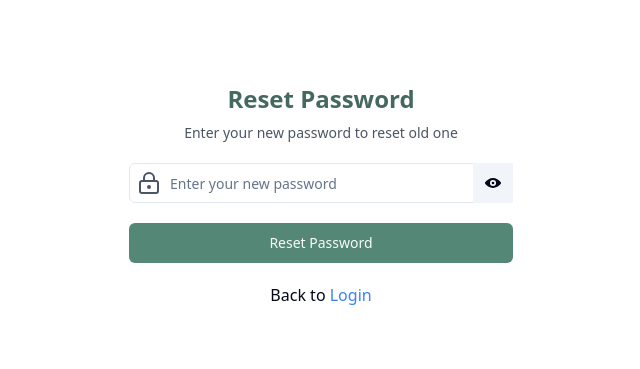
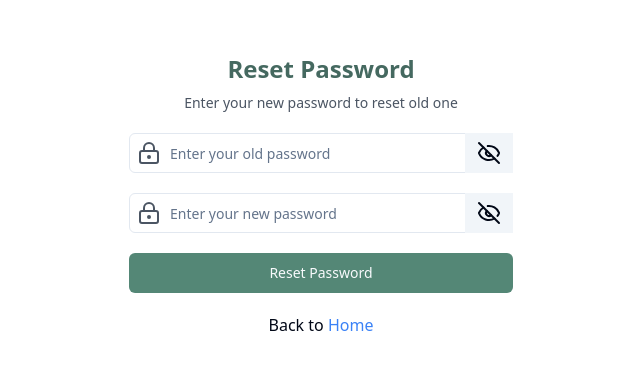
Before and after one commit to Vermasaiyam/Feasto, a React (Vite) app in the folder frontend/: page /reset-password in a window 1280 px wide. Shown: the part 205-574 px from the top of the page, without its empty margins (319-959 px from the left). Built offline with nearby package versions, Linux system fonts and the light colour scheme; no server answers.

Commit message:
reset password page

```diff
--- a/frontend/src/auth/ResetPassword.tsx
+++ b/frontend/src/auth/ResetPassword.tsx
@@ -1,34 +1,99 @@
-import { Button } from "@/components/ui/button"
-import { Input } from "@/components/ui/input"
-import { ViewIcon, ViewOffIcon } from "@chakra-ui/icons"
-import { Loader2, LockKeyholeIcon } from "lucide-react"
-import { useState } from "react"
-import { Link } from "react-router-dom"
+import { Button } from "@/components/ui/button";
+import { Input } from "@/components/ui/input";
+import { Eye, EyeOff, Loader2, LockKeyholeIcon } from "lucide-react";
+import { useState } from "react";
+import { Link, useNavigate } from "react-router-dom";
+import { useUserStore } from "@/store/useUserStore"
+import { ResetPasswordInputState, userResetPasswordSchema } from "@/schema/userSchema";
+
 
 const ResetPassword = () => {
+
+    const navigate = useNavigate();
+
+    const [errors, setErrors] = useState<Partial<ResetPasswordInputState>>({});
+
     const [show, setShow] = useState<boolean>(false);
+    const [show1, setShow1] = useState<boolean>(false);
+
+    const [input, setInput] = useState<ResetPasswordInputState>({
+        oldPassword: "",
+        newPassword: "",
+    });
+
+    const changeEventHandler = (e: React.ChangeEvent<HTMLInputElement>) => {
+        const { name, value } = e.target;
+        setInput({ ...input, [name]: value });
+    }
+
     const handleClick = () => setShow(!show);
 
-    const [newPassword, setNewPassword] = useState<string>("");
-    const loading = false;
+
+    const { resetPassword, loading } = useUserStore();
+
+    const handleSubmit = async (e: React.FormEvent) => {
+        e.preventDefault();
+
+        const result = userResetPasswordSchema.safeParse(input);
+        if (!result.success) {
+            const fieldErrors = result.error.formErrors.fieldErrors;
+            setErrors(fieldErrors as Partial<ResetPasswordInputState>);
+            return;
+        }
+
+        try {
+            await resetPassword(input);
+            navigate('/profile')
+        } catch (error) {
+            console.log(error);
+        }
+    };
 
     return (
         <div className="flex items-center justify-center min-h-screen w-full">
-            <form className="flex flex-col gap-5 md:p-8 w-full max-w-md rounded-lg mx-4">
+            <form className="flex flex-col gap-5 md:p-8 w-full max-w-md rounded-lg mx-4" onSubmit={handleSubmit}>
                 <div className="text-center">
                     <h1 className="font-extrabold text-hoverGreen text-2xl mb-2 dark:text-yellow-50">Reset Password</h1>
                     <p className="text-sm text-gray-600 dark:text-gray-400">Enter your new password to reset old one</p>
                 </div>
                 <div className="relative w-full">
                     <Input
+                        type={show1 ? "text" : "password"}
+                        name="oldPassword"
+                        value={input.oldPassword}
+                        onChange={changeEventHandler}
+                        placeholder="Enter your old password"
+                        className="pl-10"
+                        required
+                    />
+                    <LockKeyholeIcon className="absolute inset-y-2 left-2 text-gray-600 pointer-events-none" />
+                    {errors && (
+                        <span className="text-xs text-red-500">{errors.oldPassword}</span>
+                    )}
+                    <button
+                        className="absolute inset-y-0 right-0 h-10 flex items-center px-3 bg-slate-100 dark:bg-[#2E3A52] focus:outline-none"
+                        onClick={(e) => {
+                            e.preventDefault();
+                            setShow1(!show1);
+                        }}
+                    >
+                        {show1 ? <Eye /> : <EyeOff />}
+                    </button>
+                </div>
+                <div className="relative w-full">
+                    <Input
                         type={show ? "text" : "password"}
-                        value={newPassword}
-                        onChange={(e) => setNewPassword(e.target.value)}
+                        name="newPassword"
+                        value={input.newPassword}
+                        onChange={changeEventHandler}
                         placeholder="Enter your new password"
                         className="pl-10"
                         required
                     />
                     <LockKeyholeIcon className="absolute inset-y-2 left-2 text-gray-600 pointer-events-none" />
+                    {errors && (
+                        <span className="text-xs text-red-500">{errors.newPassword}</span>
+                    )}
                     <button
                         className="absolute inset-y-0 right-0 h-10 flex items-center px-3 bg-slate-100 dark:bg-[#2E3A52] focus:outline-none"
                         onClick={(e) => {
@@ -36,23 +101,27 @@ const ResetPassword = () => {
                             handleClick();
                         }}
                     >
-                        {show ? <ViewOffIcon /> : <ViewIcon />}
+                        {show ? <Eye /> : <EyeOff />}
                     </button>
                 </div>
                 {
                     loading ? (
-                        <Button disabled className="bg-green hover:bg-hoverGreen dark:text-white"><Loader2 className="mr-2 h-4 w-4 animate-spin" /> Please wait</Button>
+                        <Button disabled className="bg-green hover:bg-hoverGreen dark:text-white">
+                            <Loader2 className="mr-2 h-4 w-4 animate-spin" /> Please wait
+                        </Button>
                     ) : (
-                        <Button className="bg-green hover:bg-hoverGreen dark:text-white">Reset Password</Button>
+                        <Button type="submit" className="bg-green hover:bg-hoverGreen dark:text-white">
+                            Reset Password
+                        </Button>
                     )
                 }
                 <span className="text-center">
                     Back to{" "}
-                    <Link to="/login" className="text-blue-500 hover:underline">Login</Link>
+                    <Link to="/" className="text-blue-500 hover:underline">Home</Link>
                 </span>
             </form>
         </div>
-    )
-}
+    );
+};
 
-export default ResetPassword
+export default ResetPassword;
--- a/frontend/src/schema/userSchema.ts
+++ b/frontend/src/schema/userSchema.ts
@@ -15,3 +15,10 @@ export const userLoginSchema = z.object({
 });
 
 export type LoginInputState = z.infer<typeof userLoginSchema>;
+
+export const userResetPasswordSchema = z.object({
+    oldPassword: z.string().min(8, "Old Password must be of at least 8 characters."),
+    newPassword: z.string().min(8, "New Password must be of at least 8 characters."),
+});
+
+export type ResetPasswordInputState = z.infer<typeof userResetPasswordSchema>;
--- a/frontend/src/store/useUserStore.ts
+++ b/frontend/src/store/useUserStore.ts
@@ -31,7 +31,7 @@ type UserState = {
     checkAuthentication: () => Promise<void>;
     logout: () => Promise<void>;
     forgotPassword: (email: string) => Promise<void>;
-    resetPassword: (token: string, newPassword: string) => Promise<void>;
+    resetPassword: (input: any) => Promise<void>;
     updateProfile: (input: any) => Promise<void>;
 }
 
@@ -66,6 +66,8 @@ export const useUserStore = create<UserState>()(persist((set) => ({
         } catch (error: any) {
             toast.error(error.response.data.message);
             set({ loading: false });
+        } finally {
+            set({ loading: false });
         }
     },
     login: async (input: LoginInputState) => {
@@ -83,6 +85,8 @@ export const useUserStore = create<UserState>()(persist((set) => ({
         } catch (error: any) {
             toast.error(error.response.data.message);
             set({ loading: false });
+        } finally {
+            set({ loading: false });
         }
     },
     verifyEmail: async (verificationCode: string) => {
@@ -99,6 +103,8 @@ export const useUserStore = create<UserState>()(persist((set) => ({
             }
         } catch (error: any) {
             toast.success(error.response.data.message);
+            set({ loading: false });
+        } finally {
             set({ loading: false });
         }
     },
@@ -124,6 +130,8 @@ export const useUserStore = create<UserState>()(persist((set) => ({
         } catch (error: any) {
             toast.error(error.response.data.message);
             set({ loading: false });
+        } finally {
+            set({ loading: false });
         }
     },
     forgotPassword: async (email: string) => {
@@ -137,18 +145,26 @@ export const useUserStore = create<UserState>()(persist((set) => ({
         } catch (error: any) {
             toast.error(error.response.data.message);
             set({ loading: false });
+        } finally {
+            set({ loading: false });
         }
     },
-    resetPassword: async (token: string, newPassword: string) => {
+    resetPassword: async (input: any) => {
         try {
             set({ loading: true });
-            const response = await axios.post(`${API_END_POINT}/reset-password/${token}`, { newPassword });
+            const response = await axios.post(`${API_END_POINT}/reset-password`, input, {
+                headers: {
+                    'Content-Type': 'application/json'
+                }
+            });
             if (response.data.success) {
                 toast.success(response.data.message);
                 set({ loading: false });
             }
         } catch (error: any) {
             toast.error(error.response.data.message);
+            set({ loading: false });
+        } finally {
             set({ loading: false });
         }
     },
```
Also changed, not shown: 2 other files (tests, documents, lock files or other folders).
